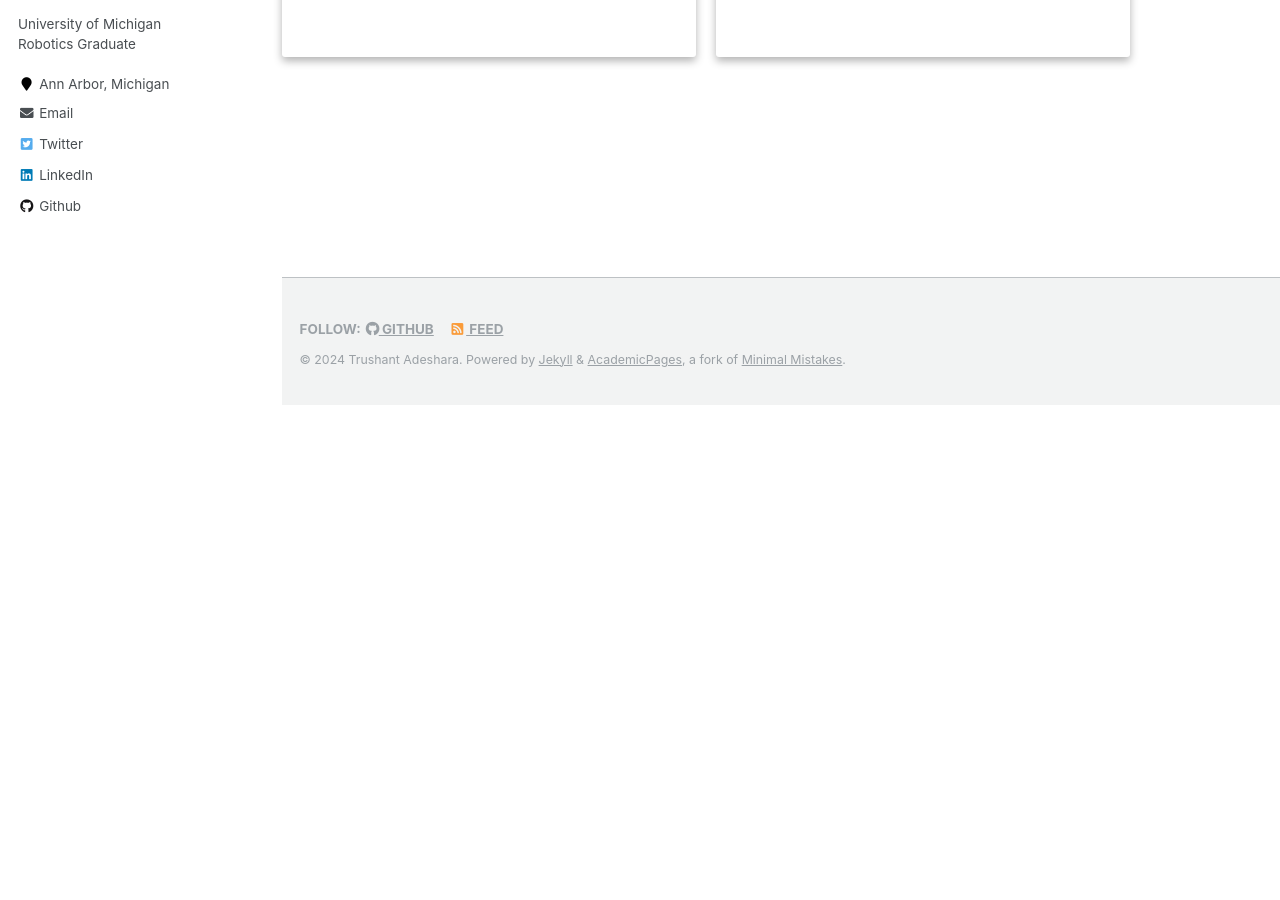
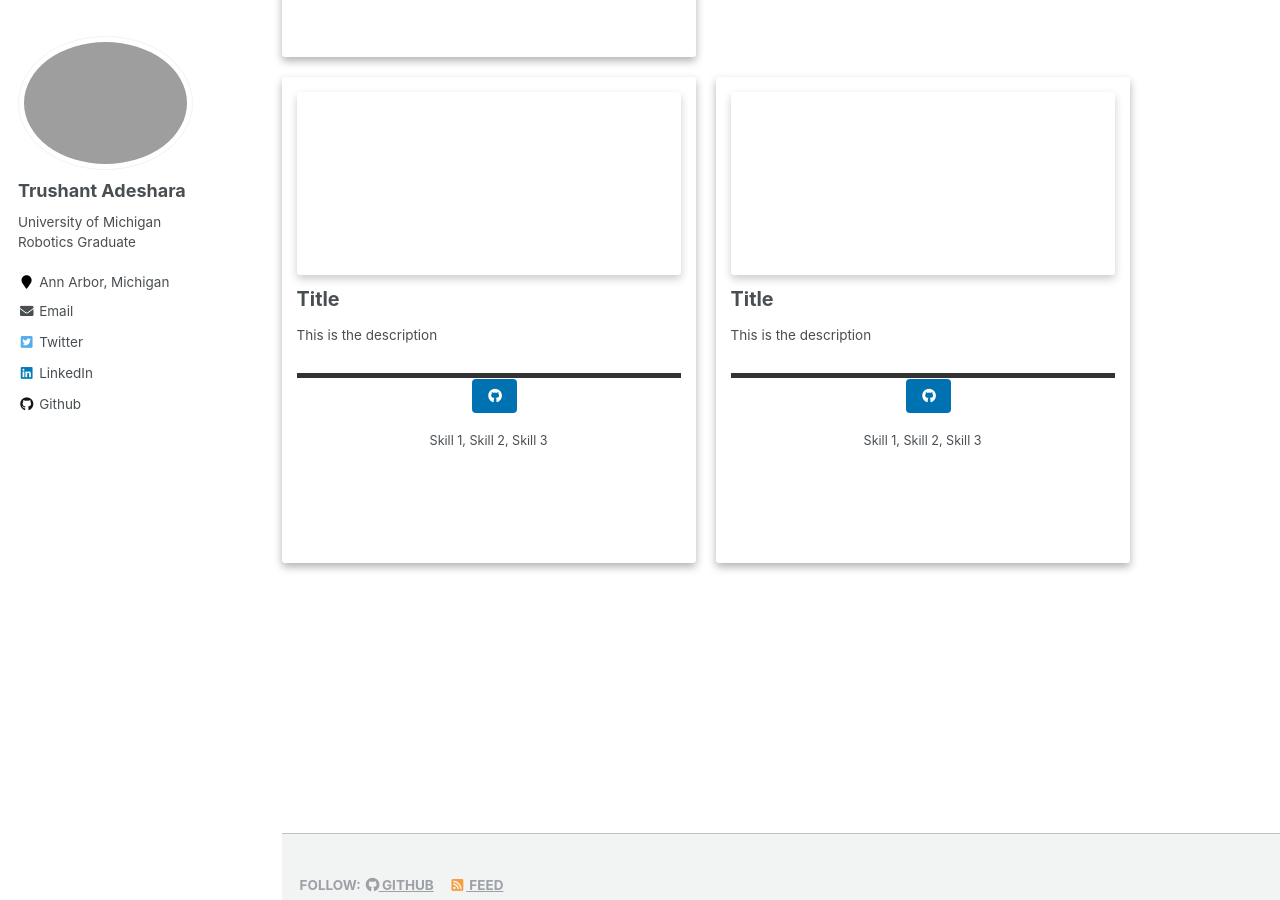
Before and after one commit to trushant05/trushant05.github.io, a Jekyll site: the page built from _pages/projects.html, in a window 1280 px wide and 900 px high, scrolled down 1095 px. Built offline with Jekyll 4.4.1, drawn with Linux system fonts in a browser that asks for light colours; before the commit the page ends 1500 px from its top, so only the background shows below that.

Commit message:
add one more project

```diff
--- a/_pages/projects.html
+++ b/_pages/projects.html
@@ -63,3 +63,22 @@ author_profile: true
     <div class="text-muted"> Skill 1, Skill 2, Skill 3</div>
   </div>
 </div>
+
+<div class="project-list">
+  <div class="card h-100 d-flex flex-column justify-content-between">
+    <img class="card-img-top mx-auto" src="">
+    <div class="card-body d-flex flex-column">
+    <h4 class="card-title"> Title </h4>
+    <p class="card-text"> This is the description </p>
+    </div>
+
+    <div class="card-footer mt-auto text-center">
+      <hr style="height:0.8px;border:none;color:#333;background-color:#333;">
+      <div class="card-buttons">
+      <a href="https://trushant-adeshara-um.github.io" target="_blank" class="btn btn-primary" text-center>
+        <i class="fab fa-solid fa-github" aria-hidden="true"></i>
+      </a>
+    </div>
+    <div class="text-muted"> Skill 1, Skill 2, Skill 3</div>
+  </div>
+</div>
```
